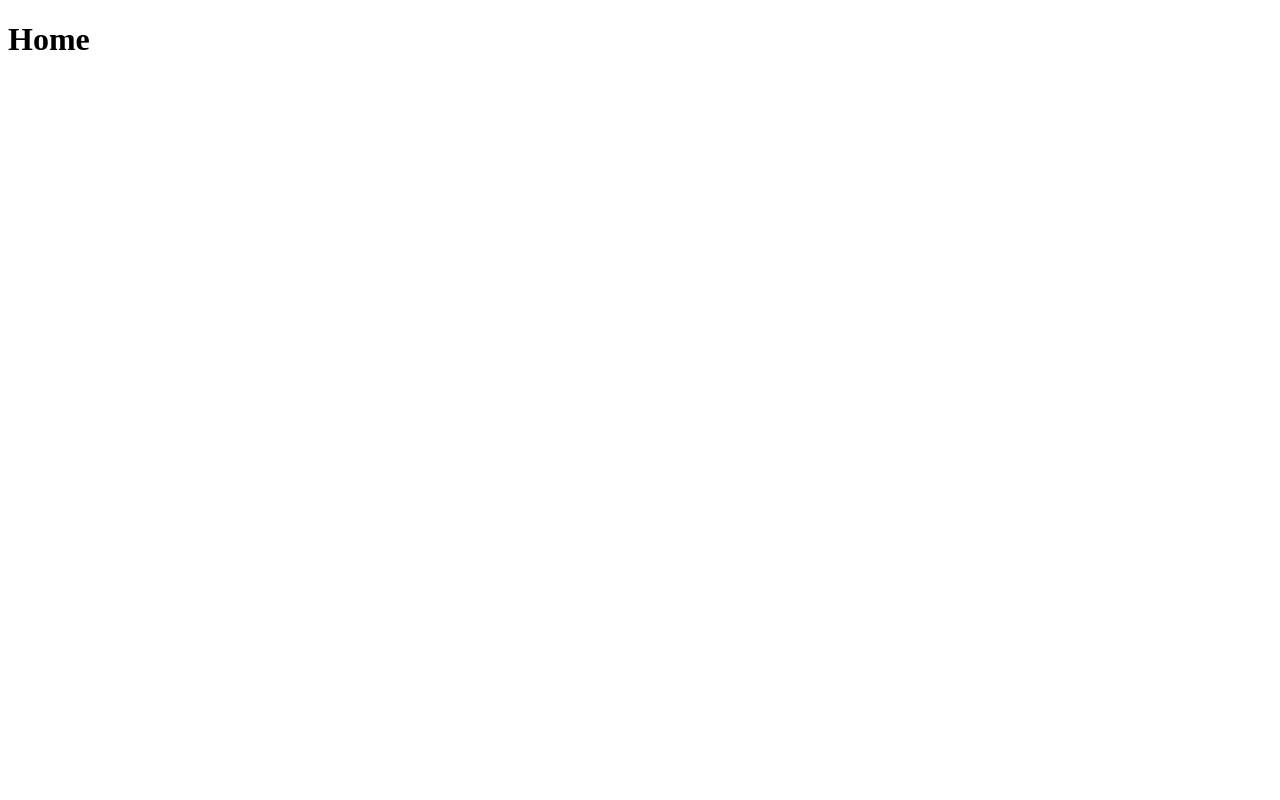
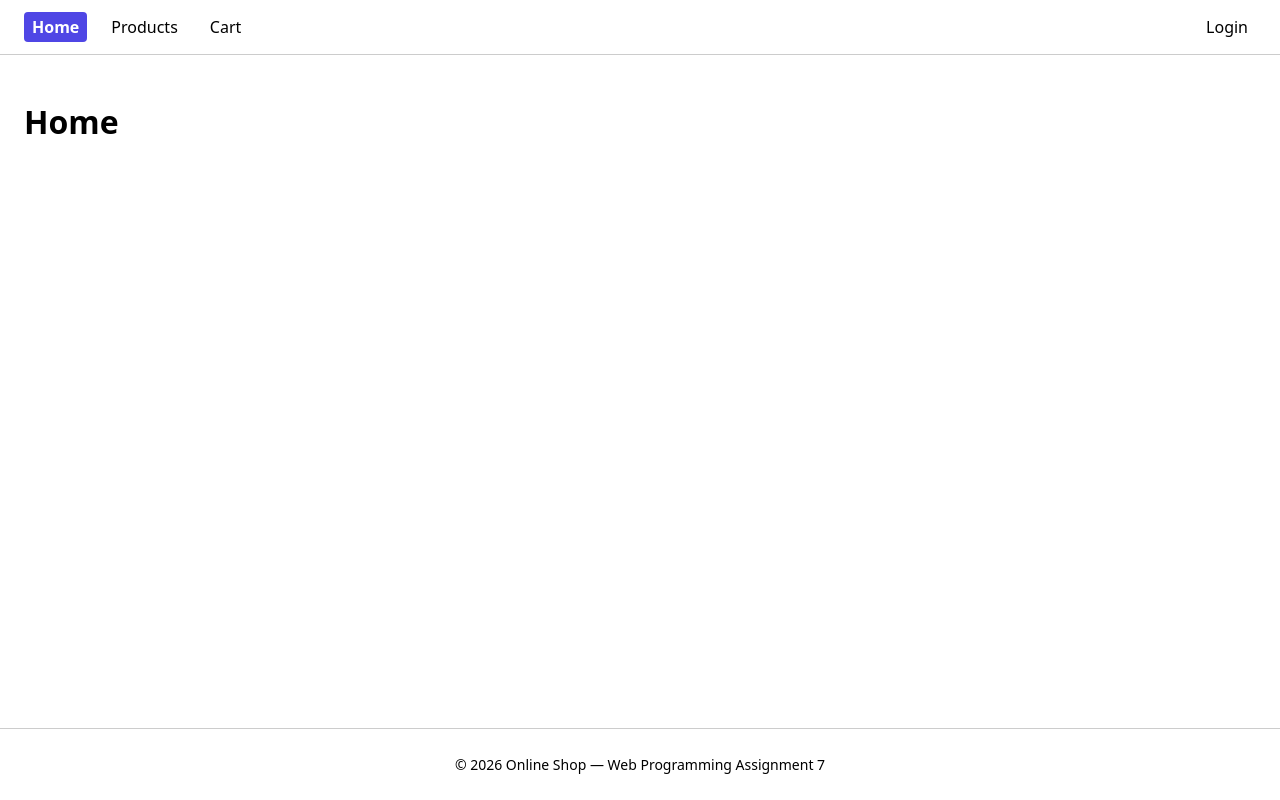
Before and after one commit to azraucun/Web-Lab7, a React (Vite) app in the folder Web-Lab7/: page / in a window 1280 px wide. Built offline with nearby package versions, Linux system fonts and the light colour scheme.

Commit message:
Add shared Layout with NavBar, footer and active NavLink styling

```diff
--- a/Web-Lab7/src/App.jsx
+++ b/Web-Lab7/src/App.jsx
@@ -1,4 +1,5 @@
 import { Routes, Route } from 'react-router';
+import Layout from './components/Layout.jsx';
 import Home from './pages/Home.jsx';
 import ProductList from './pages/ProductList.jsx';
 import ProductDetail from './pages/ProductDetail.jsx';
@@ -9,6 +10,7 @@ import NotFound from './pages/NotFound.jsx';
 function App() {
   return (
     <Routes>
+      <Route element={<Layout />}>
         <Route path="/" element={<Home />} />
 
         <Route path="products">
@@ -19,6 +21,7 @@ function App() {
         <Route path="cart" element={<Cart />} />
         <Route path="login" element={<Login />} />
         <Route path="*" element={<NotFound />} />
+      </Route>
     </Routes>
   );
 }
--- /dev/null
+++ b/Web-Lab7/src/components/Layout.jsx
@@ -0,0 +1,20 @@
+import { Outlet } from 'react-router';
+import NavBar from './NavBar.jsx';
+
+function Layout() {
+  return (
+    <div className="app">
+      <NavBar />
+
+      <main className="content">
+        <Outlet />
+      </main>
+
+      <footer className="footer">
+        <p>© 2026 Online Shop — Web Programming Assignment 7</p>
+      </footer>
+    </div>
+  );
+}
+
+export default Layout;
--- /dev/null
+++ b/Web-Lab7/src/components/NavBar.jsx
@@ -0,0 +1,31 @@
+import { NavLink } from 'react-router';
+
+function getLinkClass({ isActive }) {
+  return isActive ? 'nav-link active' : 'nav-link';
+}
+
+function NavBar() {
+  return (
+    <nav className="navbar">
+      <div className="nav-links">
+        <NavLink to="/" end className={getLinkClass}>
+          Home
+        </NavLink>
+        <NavLink to="/products" className={getLinkClass}>
+          Products
+        </NavLink>
+        <NavLink to="/cart" className={getLinkClass}>
+          Cart
+        </NavLink>
+      </div>
+
+      <div className="nav-actions">
+        <NavLink to="/login" className={getLinkClass}>
+          Login
+        </NavLink>
+      </div>
+    </nav>
+  );
+}
+
+export default NavBar;
--- a/Web-Lab7/src/index.css
+++ b/Web-Lab7/src/index.css
@@ -0,0 +1,54 @@
+* {
+  box-sizing: border-box;
+}
+
+body {
+  margin: 0;
+  font-family: system-ui, sans-serif;
+}
+
+.app {
+  min-height: 100vh;
+  display: flex;
+  flex-direction: column;
+}
+
+.navbar {
+  display: flex;
+  justify-content: space-between;
+  align-items: center;
+  padding: 12px 24px;
+  border-bottom: 1px solid #ccc;
+}
+
+.nav-links,
+.nav-actions {
+  display: flex;
+  align-items: center;
+  gap: 16px;
+}
+
+.nav-link {
+  text-decoration: none;
+  color: inherit;
+  padding: 4px 8px;
+  border-radius: 4px;
+}
+
+.nav-link.active {
+  font-weight: bold;
+  background-color: #4f46e5;
+  color: white;
+}
+
+.content {
+  flex: 1;
+  padding: 24px;
+}
+
+.footer {
+  padding: 12px 24px;
+  border-top: 1px solid #ccc;
+  text-align: center;
+  font-size: 14px;
+}
```
Lines whose indentation alone changed are shown as unchanged.
